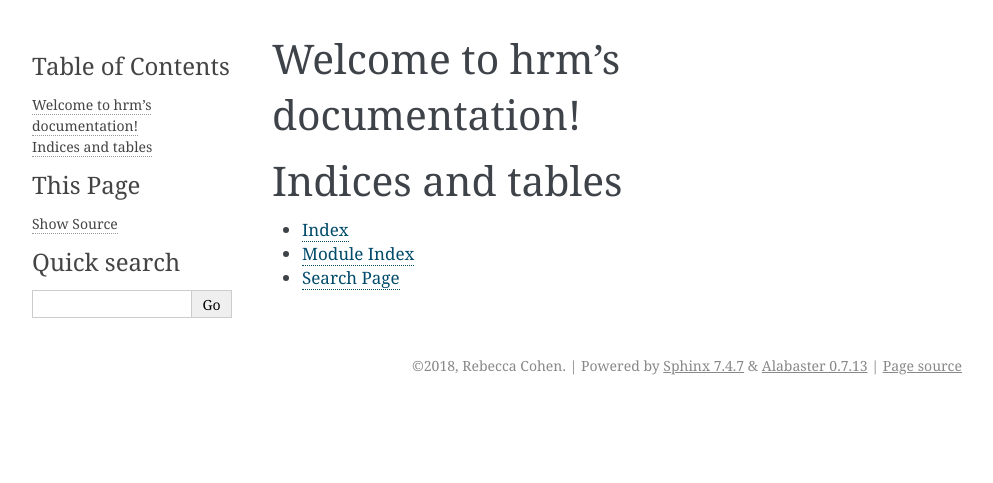
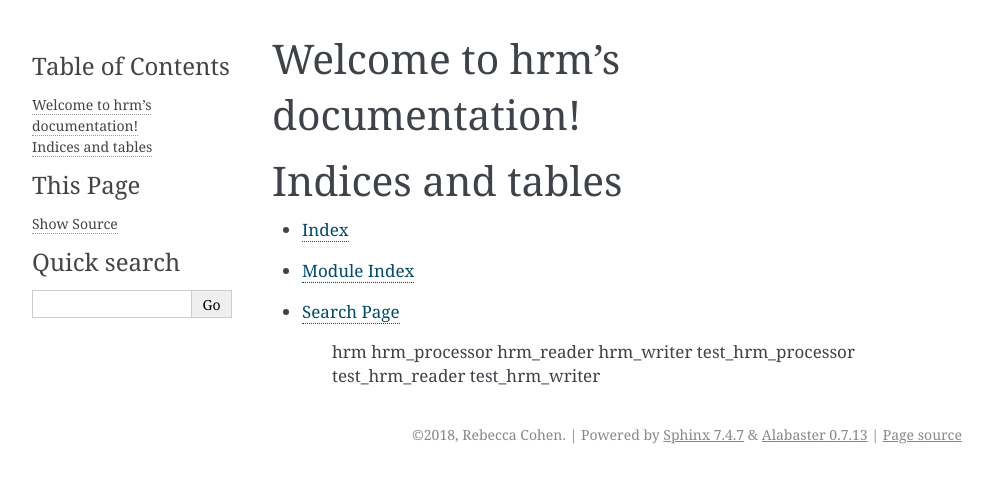
Before and after one commit to rebeccamcohen/bme590hrm, a Sphinx documentation site: the page built from docs/index.rst, in a window 1280 px wide. Shown: the top 483 px of the page, without its empty margins (148-1141 px from the left). Built offline with Sphinx 7.4.7, drawn with Linux system fonts in a browser that asks for light colours.

Commit message:
Added modules to index.html file

```diff
--- a/docs/index.rst
+++ b/docs/index.rst
@@ -20,3 +20,11 @@ Indices and tables
 * :ref:`genindex`
 * :ref:`modindex`
 * :ref:`search`
+
+   hrm
+   hrm_processor
+   hrm_reader
+   hrm_writer
+   test_hrm_processor
+   test_hrm_reader
+   test_hrm_writer
```
Also changed, not shown: docs/conf.py (line endings or trailing spaces).
